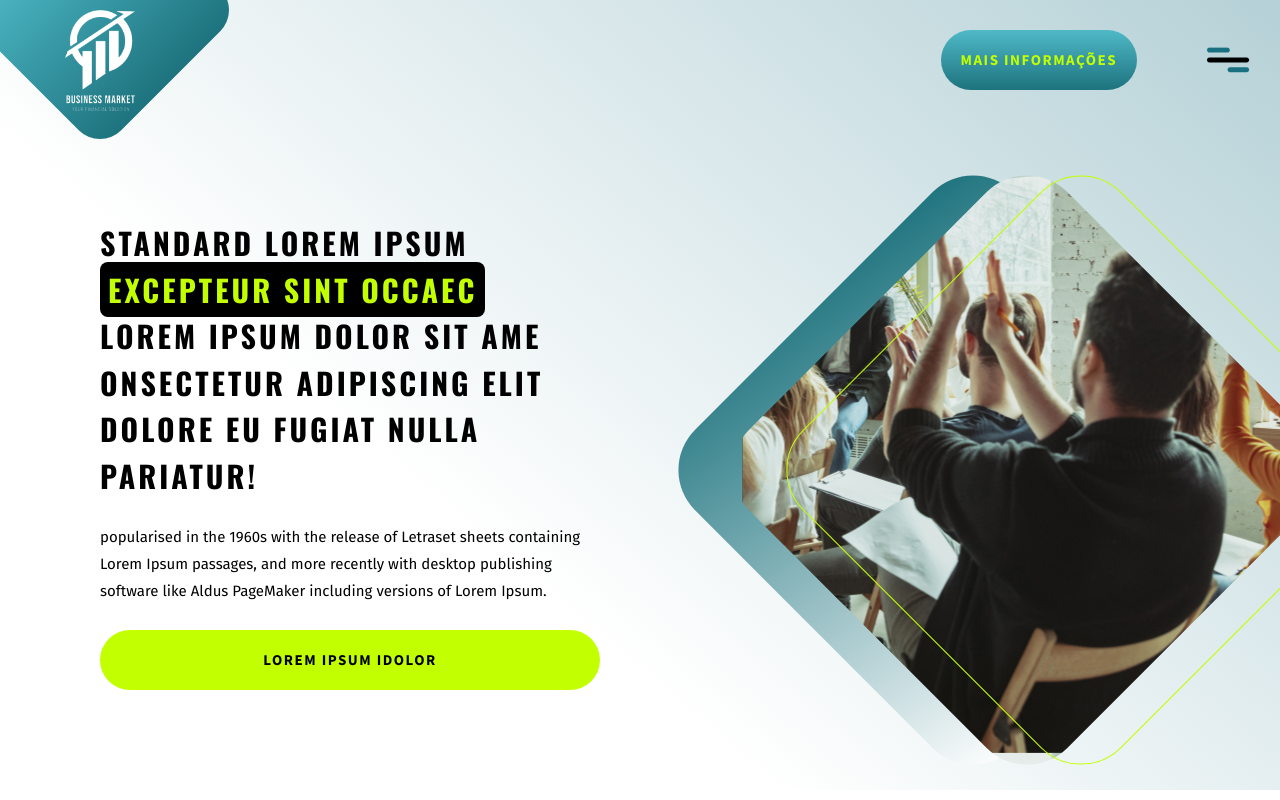
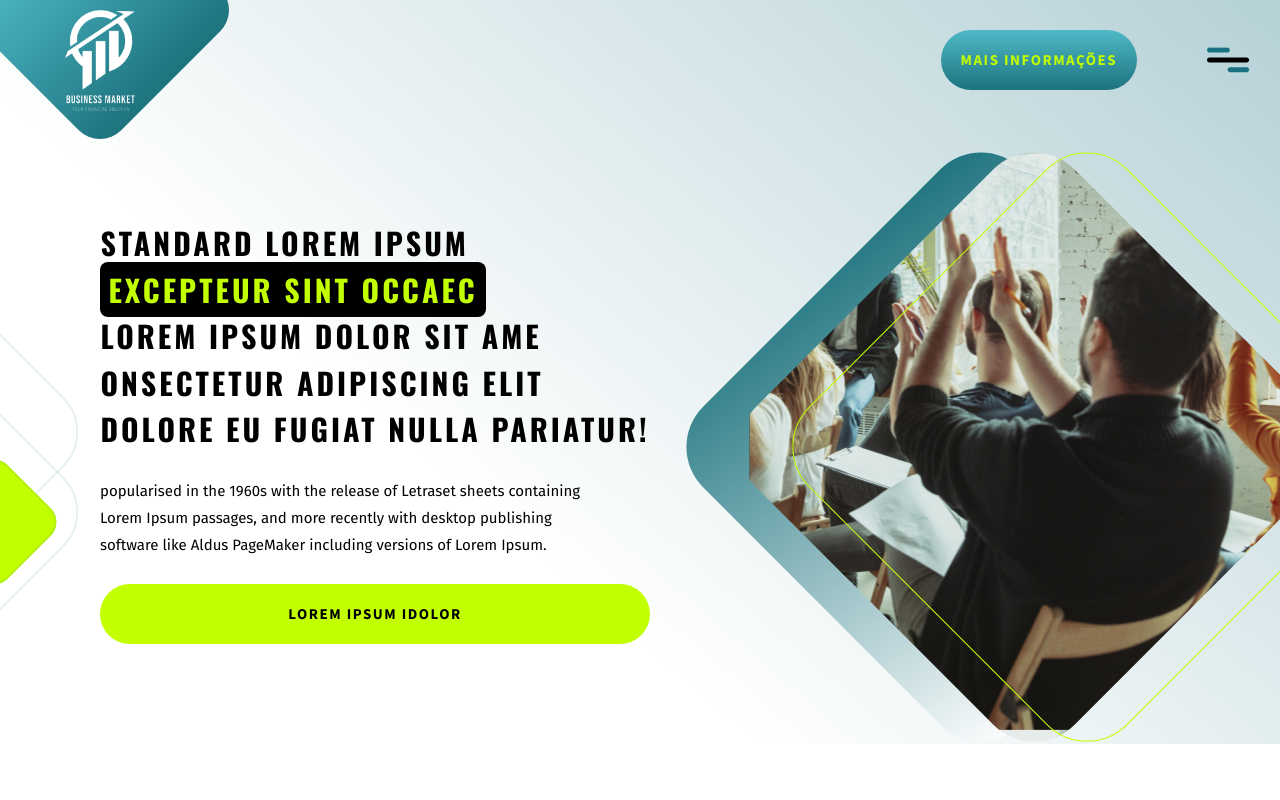
Before and after one commit to carlosemartins97/kbrtec, a React (Create React App) app: page / in a window 1280 px wide. Shown: the top 800 px of the page. Built offline with nearby package versions, Linux system fonts and the light colour scheme; a web font is replaced by a local one.

Commit message:
Finish background details in header component

```diff
--- a/src/pages/Home/components/Footer/styles.js
+++ b/src/pages/Home/components/Footer/styles.js
@@ -46,6 +46,7 @@ export const Address = styled.div`
 `;
 
 export const DesignButton = styled.a`
+    color: ${props => props.theme.colors.white};
     > span {
         margin-right: 10px;
     }
--- a/src/pages/Home/components/Header/index.jsx
+++ b/src/pages/Home/components/Header/index.jsx
@@ -17,6 +17,7 @@ import {
     Main,
     RectangleImage,
     RectangleBackgrounds,
+    BackgroundDetails,
 } from './styles';
 
 
@@ -40,7 +41,11 @@ const Header = () => {
             </NavHeader>
 
             <ContentHeader>
-
+                <BackgroundDetails>
+                    <Rectangle/>
+                    <Rectangle/>
+                    <Rectangle/>
+                </BackgroundDetails>
                 <ContentText>
                     <h1>
                         standard Lorem Ipsum <br/>
--- a/src/pages/Home/components/Header/styles.js
+++ b/src/pages/Home/components/Header/styles.js
@@ -124,6 +124,8 @@ export const MoreInfo = styled.div`
 export const ContentHeader = styled.div`
     width: 100%;
 
+    position: relative;
+
     display: flex;
     align-items: center;
     justify-content: space-around;
@@ -141,14 +143,17 @@ export const ContentHeader = styled.div`
 export const ContentText = styled.div`
     display: flex;
     flex-direction: column;
-    align-items: flex-start;
+    align-items: center;
     width: 100%;
+
+    z-index: 1;
 
     >h1 {
         font-family: 'Oswald';
         font-size: 30px;
         line-height: 155.5%;
         /* or 47px */
+        max-width: 550px;
 
         letter-spacing: 0.1em;
         text-transform: uppercase;
@@ -168,18 +173,24 @@ export const ContentText = styled.div`
         font-size: 15px;
         line-height: 180%;
         margin: 25px 0;
+        width: 550px;
+
+        @media(max-width: 550px){
+            width: 100%;
+        }
     }
 
     //Botão
     > a {
-        width: 500px;
+        width: 550px;
         display: flex;
         justify-content: center;
         align-items: center;
+        max-width: 550px;
 
         background: ${props => props.theme.colors.secondary};
     }
-    @media(max-width: 500px){
+    @media(max-width: 550px){
         > h1 {
             font-size: 23px;
         }
@@ -187,7 +198,7 @@ export const ContentText = styled.div`
             width: 100%;
         }
     }
-    @media(max-width: 1000px){
+    @media(max-width: 1024px){
         text-align: center;
         align-items: center;
     }
@@ -202,7 +213,7 @@ export const ContentImage = styled.div`
 
     position: relative;
 
-    @media(max-width: 1000px){
+    @media(max-width: 1024px){
         display: none;
     }
 
@@ -274,3 +285,46 @@ export const RectangleBackgrounds = styled.div`
         border-radius: 57px;
     }
 `;
+
+export const BackgroundDetails = styled.div`
+    position: absolute;
+    left: -15%;
+    z-index: 0;
+    > :first-child {
+        position: absolute;
+        top: 20%;
+    }
+    div {
+        width: 400px;
+        height: 400px;
+        background: unset;
+
+        border: 2px solid rgba(25, 112, 129, 0.1);
+        border-radius: 50px;
+    }
+    > :last-child {
+        background: ${props => props.theme.colors.secondary};
+
+        width: 100px;
+        height: 100px;
+
+        position: absolute;
+        border-radius: 20px;
+
+        top: 60%;
+        right: -7%;
+    }
+
+    @media(max-width: 1280px){
+        left: -30%;
+    }
+    @media(max-width: 900px){
+        left: -50%;
+    }
+    @media(max-width: 600px){
+        left: -75%;
+    }
+    @media(max-width: 450px){
+        left: -105%;
+    }
+`;
```
